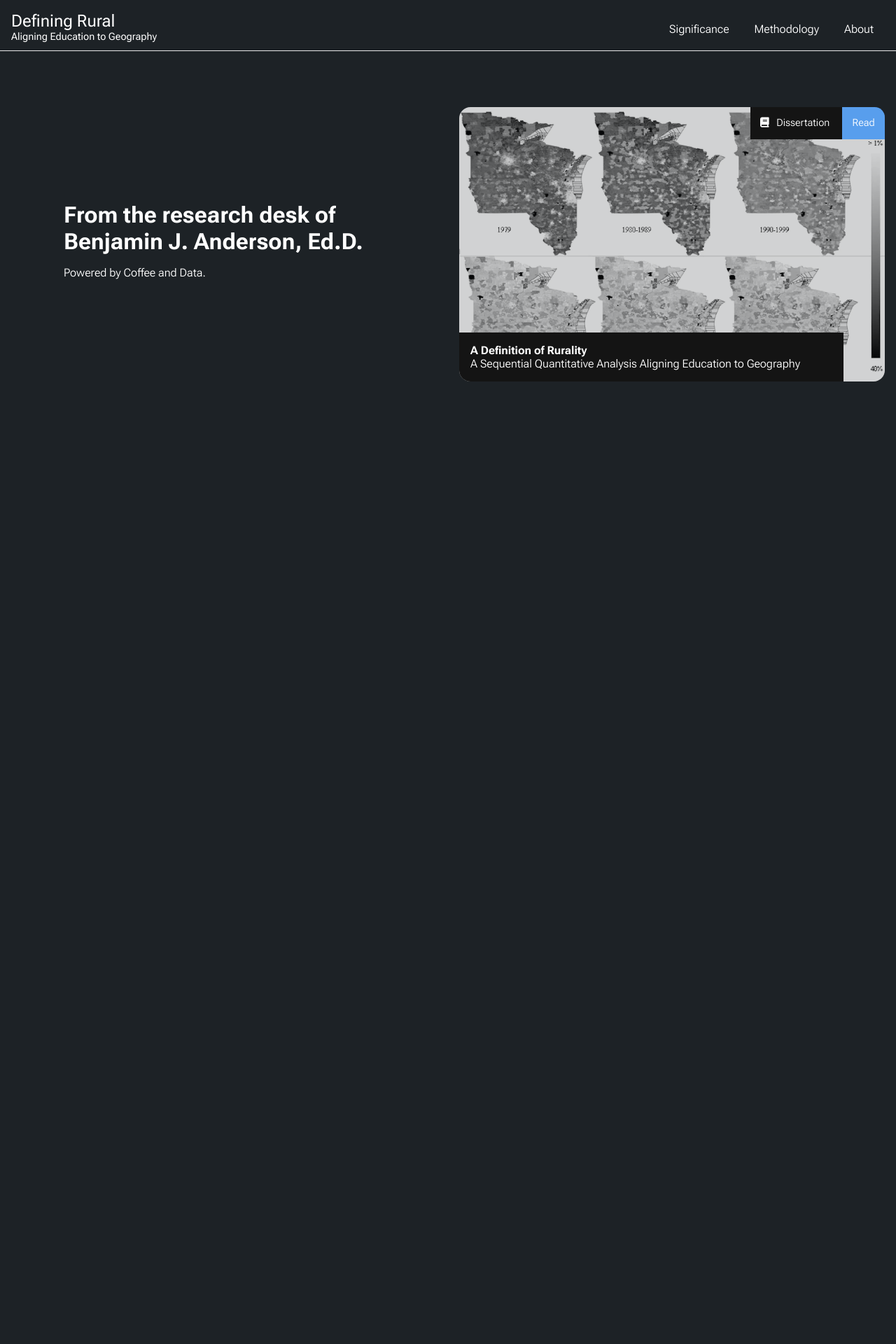
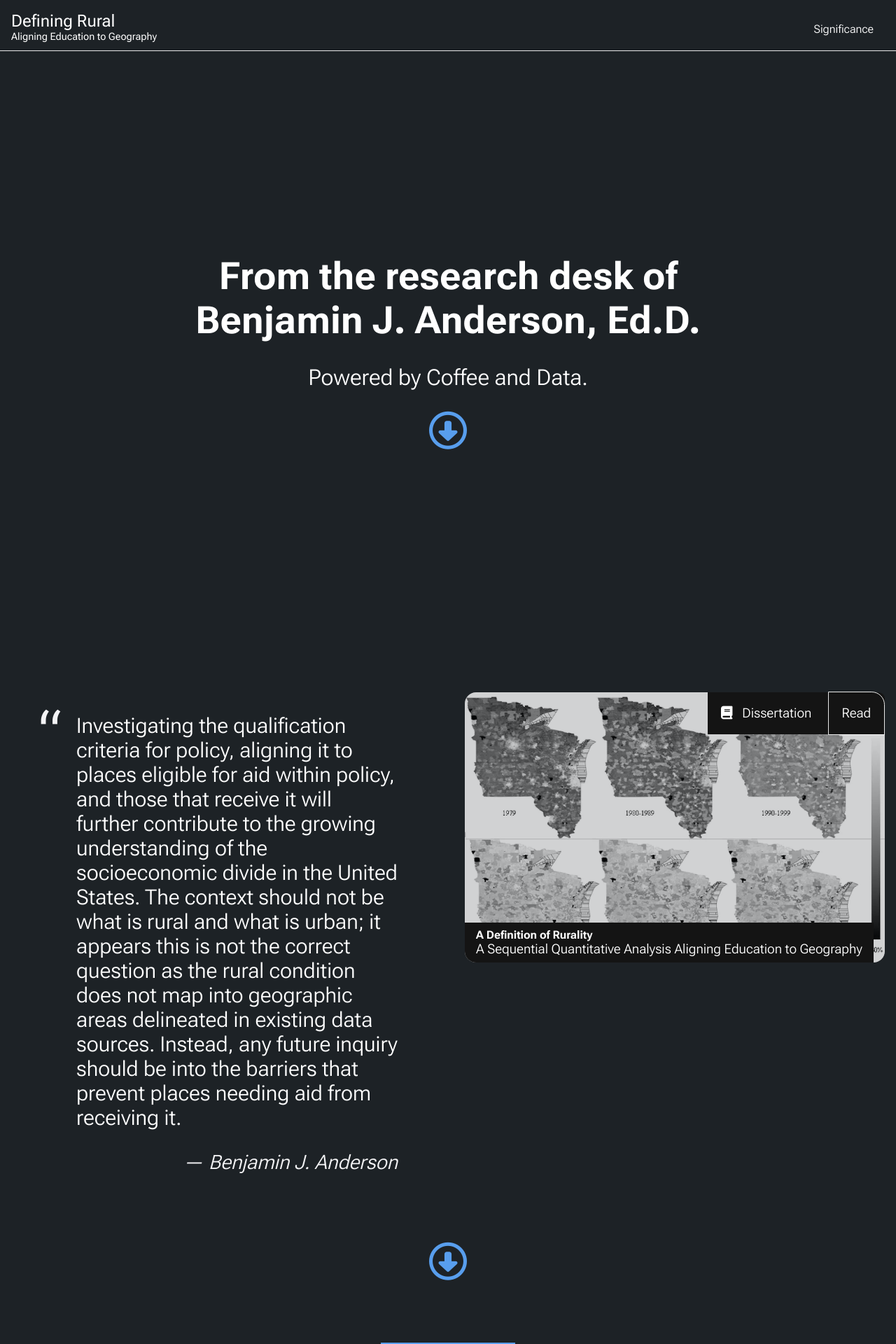
Before and after one commit to Defining-Rural/defining-rural.github.io, a Jekyll site: the page built from index.md, in a window 1280 px wide. Shown: the top 1920 px of the page at 70% size. Built offline with Jekyll 4.4.1, drawn with Linux system fonts in a browser that asks for light colours; before the commit the page ends 900 px from its top, so only the background shows below that; some of the changed text lies outside the part shown.

Commit message:
cleanup homepsg

```diff
--- a/_includes/nav.html
+++ b/_includes/nav.html
@@ -12,13 +12,7 @@
     <nav>
       <ul>
         <li>
-          <a href="/significance">Significance</a>
-        </li>
-        <li>
-          <a href="/methodology">Methodology</a>
-        </li>
-        <li>
-          <a href="/about">About</a>
+          <a href="#Significance">Significance</a>
         </li>
       </ul>
     </nav>
--- a/_layouts/landing.html
+++ b/_layouts/landing.html
@@ -12,30 +12,107 @@
 <body>
   {% include nav.html %}
   <main>
-    <section class="hero">
-      <div>
-        <div>
+    <section class="tile landing">
+      <div class="landing-prompt">
         <h3>From the research desk of <span class="no-break">Benjamin J. Anderson, Ed.D.</span></h3>
         <p>Powered by Coffee and Data.</p>
+        <p class="arrow-container">
+          <a class="down-arrow" href="#research">
+            <span class="fa-regular fa-circle-down"></span>
+          </a>
+        </p>
       </div>
+    </section>
+
+    <section id="research" class="tile grid split">
+      <div class="content">
+        <blockquote>
+          <p>Investigating the qualification criteria for policy, aligning it to places eligible for
+aid within policy, and those that receive it will further contribute to the growing understanding of
+the socioeconomic divide in the United States. The context should not be what is rural and what
+is urban; it appears this is not the correct question as the rural condition does not map into
+geographic areas delineated in existing data sources. Instead, any future inquiry should be into
+the barriers that prevent places needing aid from receiving it.</p>
+          <footer>
+            <cite>
+              Benjamin J. Anderson
+            </cite>
+          </footer>
+        </blockquote>
       </div>
-      <div>
-        <ul>
-          <li>
+      <article>
         <header>
           <img src="/assets/images/headers/dissertation.webp" width="100%" height="100%" />
           <div>
-                <p><span class="icon fa-solid fa-book"></span> Dissertation <a class="btn blue" href="https://digital.library.wisc.edu/1793/94775" target="_blank">Read</a></p>
+            <p><span class="icon fa-solid fa-book"></span> Dissertation <a class="btn" href="https://digital.library.wisc.edu/1793/94775" target="_blank">Read</a></p>
+          </div>
+          <div class="title">
+            <h4>A Definition of Rurality</h4>
+            <p>A Sequential Quantitative Analysis Aligning Education to Geography</p>
           </div>
         </header>
-            <footer>
-              <h4>A Definition of Rurality</h4>
-              <p>A Sequential Quantitative Analysis Aligning Education to Geography</p>
-            </footer>
-          </li>
-        </ul>
+      </article>
+      <div class="span-2 centered">
+        <p class="arrow-container">
+          <a class="down-arrow" href="#Significance">
+            <span class="fa-regular fa-circle-down"></span>
+          </a>
+        </p>
       </div>
     </section>
+
+    <section class="stripe">
+      <h3 id="Significance">Significance</h3>
+    </section>
+
+    <section class="tile">
+      <div class="content">
+        <blockquote>
+          <p>In a rural-urban dichotomy, the locale system lacks sensitivity to local variations, and up to 98.1% of places an urban school district administrates may be considered rural.</p>
+          <footer>
+            <cite>
+              Benjamin J. Anderson
+            </cite>
+          </footer>
+        </blockquote>
+      </div>
+
+      <section class="grid gap-lg three-columns content quote-list">
+        <div>
+          <div class="icon-heading"><span class="icon fa-solid fa-file-pen"></span></div>
+          <h4>Policy Development</h4>
+          <p>
+            Definitions of rural and urban shape public policies, creating legislative action that
+    lessens impediments, builds prospects, or offers other motivations influencing policymaking
+    decisions. In the United States, the development of many existing policies and programs is to support rural places and bridge the economic gap between them and urban places.
+          </p>
+        </div>
+
+        <div>
+          <div class="icon-heading"><span class="icon fa-solid fa-magnifying-glass"></span></div>
+          <h4>Policy Effectiveness</h4>
+          <p>
+            Classifications of rural used by the Federal government justify the planning, application, and monitoring of
+    policy interventions and development efforts to meet the needs of a population, creating an
+    exacerbation of resource issues when different agencies fund communities with departments specific definitions.
+          </p>
+        </div>
+
+        <div>
+          <div class="icon-heading"><span class="icon fa-solid fa-apple-whole"></span></div>
+          <h4>Health & Education</h4>
+          <p>
+            The growing health, education, and infrastructure disparities between rural and urban
+    areas are due to the lax standard for spatially structuring places. Using any of the most frequently cited Federal definitions and
+    characteristics of rurality, the percentage of the population classified as rural can vary from 17 to
+    49%.
+          </p>
+        </div>
+      </section>
+    </section>
+
   </main>
-  <footer></footer>
+  <footer>
+
+  </footer>
 </body>
--- a/_sass/base.scss
+++ b/_sass/base.scss
@@ -10,40 +10,6 @@
 $colorBlack: rgba(0,0,0,1);
 $bodyFont: "Roboto Flex", -apple-system, "system-ui", sans-serif;
 
-html {
-  scroll-behavior: smooth;
-}
-
-a {
-  color: $colorWhite;
-  text-decoration: none;
-}
-
-a:hover, button:hover {
-  cursor: pointer;
-}
-
-h1,h2,h3,h4,h5 {
-  margin: 0;
-  padding: 0;
-}
-
-figure {
-  figcaption {
-    font-size: 100%;
-    font-style: italic;
-    padding: 1em 0;
-  }
-}
-
-.rel {
-  position: relative;
-}
-
-.abs {
-  position: absolute;
-}
-
 .no-break {
   white-space: nowrap;
 }
@@ -52,66 +18,89 @@
   text-align: center;
 }
 
-.right {
-  text-align: right;
+.arrow-container {
+  position: relative;
+  animation: bounceUpDown 2s ease-in-out infinite;
+
+  @keyframes bounceUpDown {
+    0% {
+      transform: translateY(0);
     }
-
-.dark-bg {
-  background-color: $colorDarkGray;
+    50% {
+      transform: translateY(-5px);
     }
-
-.btn {
-  padding: 1em 0.5em;
-  color: $colorWhite;
-
-  &.orange {
-    background-color: $colorOrange;
-  }
-  &.blue {
-    background-color: $colorLightBlue;
-
+    100% {
+      transform: translateY(0);
     }
   }
 
-.content {
-  padding: 1em;
+  .down-arrow {
+    position: relative;
+    color: $colorLightBlue;
+    font-size: 6.0vmin;
 
-  header {
-    margin-bottom: 1em;
+    &:hover {
+      color: $colorWhite;
+      cursor: pointer;
+    }
+  }
 }
 
-  h3 {
-    font-weight: 500;
-    font-size: 125%;
-  }
+.quote-list {
+  margin-top: 10vh;
 
-  .text-container {
-    padding: 1em;
+  .icon-heading {
+    font-size: calc(12px + 2vmin);
+    text-align: center;
+    color: $colorLightBlue;
   }
 
   p {
-    font-size: 115%;
+    font-size: calc(12px + 1.25vmin);
+  }
+
+  h4 {
+    font-size: 4vmin;
+    padding: 1em 0;
+    text-align: center;
   }
 }
 
-.circle {
-  border-radius: 5em;
-  border: 2px solid $colorLightBlue;
-  &.small {
-    width: 90px;
-    height: 90px;
+.grid {
+  display: grid;
+  grid-gap: 1em;
+
+  &.gap-lg {
+    grid-gap: 2em;
   }
-  &.medium {
-    width: 150px;
-    height: 150px;
+
+  &.split {
+    grid-template-columns: 1fr 1fr;
+  }
+
+  &.three-columns {
+    grid-template-columns: 1fr 1fr 1fr;
+  }
+
+  .span-2 {
+    grid-column: span 2;
+  }
+
+  .span-3 {
+    grid-column: span 3;
   }
 }
 
-section.stripe {
+.stripe {
   position: relative;
   text-align: center;
-  margin-top: 3em;
-  margin-bottom: 3em;
+  margin-top: 5vh;
+  margin-bottom: 5vh;
+
+  h3 {
+    font-size: 6vmin;
+    padding: 1em 0;
+  }
 
   &:before {
     content: "";
@@ -133,53 +122,114 @@
     bottom: 0;
     transform: translate(-50%, 0%);
   }
-
-  h3 {
-    font-size: 200%;
-    font-weight: 400;
-    padding: 1em 0;
 }
 
-  p:first-of-type {
-    padding-top: 2em;
+.content {
+  padding: 1em 1.5em;
 }
 
-  p:last-of-type {
-    padding-bottom: 2em;
+html {
+  scroll-behavior: smooth;
+}
+
+a {
+  color: $colorWhite;
+  text-decoration: none;
+}
+
+a:hover, button:hover {
+  cursor: pointer;
+}
+
+h1,h2,h3,h4,h5 {
+  margin: 0;
+  padding: 0;
+}
+
+p {
+  font-size: calc(12px + 2.0vmin);
+}
+
+blockquote {
+  position: relative;
+  font-size: calc(12px + 2.0vmin);
+  padding-left: 1.5em;
+
+  &:before {
+    display: block;
+    padding-left: 10px;
+    content: "\201C";
+    font-size: 10vmin;
+    color: $colorGray;
+    position: absolute;
+    left: -20px;
+    top: -20px;
+  }
+
+  cite {
+    color: $colorGray;
+    font-size: calc(12px + 1.8vmin);
+    display: block;
+    margin-top: 5px;
+    text-align: right;
+
+    &:before {
+      content: "\2014 \2009";
+    }
   }
 }
 
-.grid {
-  display: grid;
-  grid-gap: 2em;
-  grid-template-columns: repeat(auto-fit, minmax(300px, 1fr));
+article {
+  position: relative;
+  margin: 1em;
 
-  &.two-thirds {
-    & > div {
+  header {
+    position: relative;
+
+    p {
+      font-size: calc(12px + 0.75vmin);
+    }
+
+    img {
+      opacity: 0.8;
+      border-radius: 1em;
+    }
+
+    .btn {
+      border: 1px solid $colorWhiteFade;
+    }
+
+    & > div:not(.title) {
+      position: absolute;
+      top: 0;
+      right: 0;
+      background: $colorDarkGray;
+      border-top-right-radius: 1em;
+      font-size: 1vmin;
+      .icon {
+        padding-left: 1em;
+        padding-right: 0.5em;
+      }
+      .btn {
+        border-top-right-radius: 1em;
         padding: 1em;
+        margin-left: 1em;
       }
-    & > div:first-of-type {
-      grid-column: span 2;
     }
   }
 
-  &.split {
-    grid-template-columns: repeat(auto-fit, minmax(450px, 1fr));
+  .title {
+    position: absolute;
+    bottom: 4px;
+    background: $colorDarkGray;
+    border-bottom-left-radius: 1em;
+    padding: 0.5em 1em;
+
+
+    p {
+      margin: 0;
+      padding: 0;
     }
-
-  &.three-columns {
-    grid-template-columns: repeat(auto-fit, minmax(350px, 1fr));
-  }
-
-  .span-2 {
-    grid-column: span 2;
-  }
-}
-
-ul.grid {
-  list-style-type: none;
-  &.small {
-    grid-template-columns: repeat(auto-fit, minmax(75px, 1fr));
   }
 }
 
@@ -236,185 +286,31 @@
   }
 }
 
-section.hero {
-  padding: 5% 1em;
-  display: grid;
-  grid-template-columns: repeat(auto-fit, minmax(375px, 1fr));
-  grid-gap: 2em;
+section.tile {
+  position: relative;
+  min-height: 100vh;
+  width: 100%;
 
-  & > div:first-of-type {
-    min-height: 200px;
-    max-width: 95%;
-  }
-
-  header {
-    position: relative;
-    img {
-      opacity: 0.8;
-    }
-    & > div {
-      position: absolute;
-      top: 0;
-      right: 0;
-      background: $colorDarkGray;
-      border-top-right-radius: 1em;
-      font-size: 90%;
-      .icon {
-        padding-left: 1em;
-        padding-right: 0.5em;
-      }
-      .btn {
-        border-top-right-radius: 1em;
-        padding: 1em;
-        margin-left: 1em;
-      }
+  &.landing {
+    height: 75vh;
   }
 }
 
-  footer {
-    position: absolute;
-    bottom: 4px;
-    padding: 1em;
-    background: $colorDarkGray;
-    border-bottom-left-radius: 1em;
-
-    width: 85%;
-
-    p {
-      margin: 0;
-      padding: 0;
-    }
-  }
-
-  & > div {
-    position: relative;
-    margin-top: 1em;
-    margin-bottom: 2.5em;
-    h3 {
-      font-size: 200%;
-    }
-    & > div {
+.landing-prompt {
   position: absolute;
   top: 50%;
   left: 50%;
   transform: translate(-50%, -50%);
-    }
-  }
+  width: 100%;
+  text-align: center;
 
-  ul {
-    display: grid;
-    grid-template-columns: repeat(auto-fit, minmax(250px, 1fr));
-    grid-gap: 1em;
-
-    list-style-type: none;
-    margin: 0;
-    padding: 0;
-
-    li {
-      position: relative;
-    }
-
-    img {
-      border-radius: 1em;
-    }
-  }
-}
-
-main.page {
-  position: relative;
-
-  & > header {
-    position: relative;
-    min-height: 40vh;
-
-    .gallery {
-      position: absolute;
-      width: 100%;
-      height: 100%;
-      opacity: 0.8;
-      background-repeat: no-repeat;
-      background-position: center;
-      background-size: cover;
-      clip-path: ellipse(64% 74% at 50% 36%);
-    }
-  }
-
-  .heading-container {
-    background-color: rgba(20,20,20,0.9);
-    width: 60vw;
-    text-align: center;
-    opacity: 1;
-    padding: 1em;
-    border-top-right-radius: 0.5em;
-    border-top-left-radius: 0.5em;
-    margin: 0 auto;
-
-    & > img {
-      width: 150px;
-      height: 150px;
-      border-radius: 10em;
-    }
-
-    h2 {
-      font-size: 175%;
-      font-weight: 400;
+  h3 {
+    font-size: 6.0vmin;
+    padding: 0 1em;
   }
 
   p {
-      font-size: 110%;
-      &:nth-of-type(2) {
-        text-align: right;
-        font-style: italic;
+    font-size: 3.5vmin;
+    padding: 0 1em;
   }
 }
-  }
-
-  & > div.content {
-    position: absolute;
-    top: 33%;
-
-    & > section {
-      background-color: $colorMediumGray;
-    }
-  }
-
-  .infopanelgroup {
-    & > header {
-      margin-bottom: 2em;
-      h3 {
-        font-size: 200%;
-        font-weight: 400;
-      }
-    }
-
-    & > div > div {
-      padding: 1em;
-      border-radius: 0.5em;
-      border: 1px solid $colorWhiteFade;
-
-      h4 {
-        font-size: 130%;
-        font-weight: 400;
-        text-align: center;
-      }
-    }
-
-    .icon-heading {
-      color: $colorLightBlue;
-      font-size: 175%;
-      text-align: center;
-      margin-bottom: 0.5em;
-    }
-  }
-
-  section.references {
-    margin-top: 4em;
-    & > div {
-      margin-left: 2em;
-    }
-
-    h3 {
-      font-weight: 400;
-    }
-  }
-}
--- a/_sass/media.scss
+++ b/_sass/media.scss
@@ -2,10 +2,6 @@
   body > header {
     display: block !important;
     height: auto;
-  }
-
-  body > header > h1 img {
-    margin: 0 auto;
   }
 
   body > header > nav {
@@ -21,7 +17,9 @@
     padding: 0.5em 2em;
   }
 
-  section.hero > div h3 {
-    font-size: 150%;
+  .grid {
+    &.split {
+      display: block;
+    }
   }
 }
```
Lines whose indentation alone changed are shown as unchanged.
